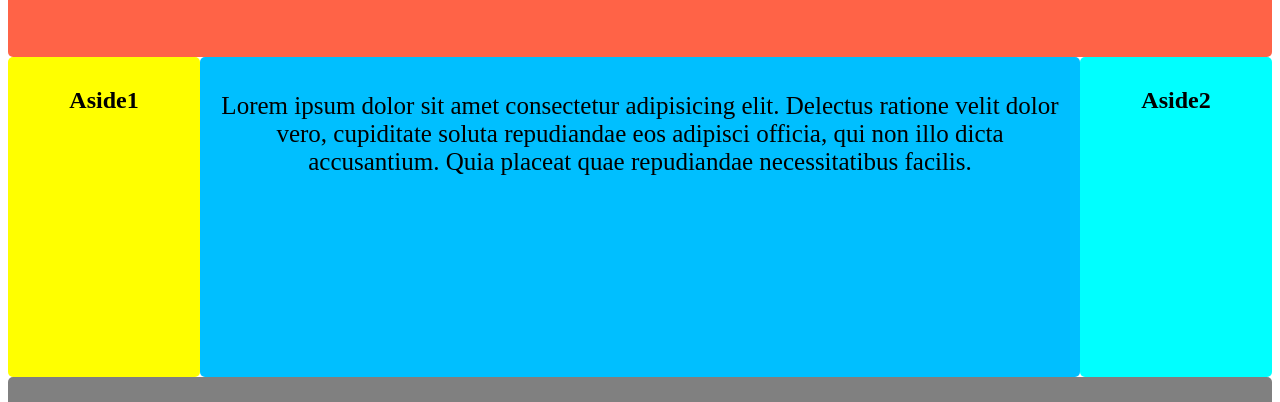
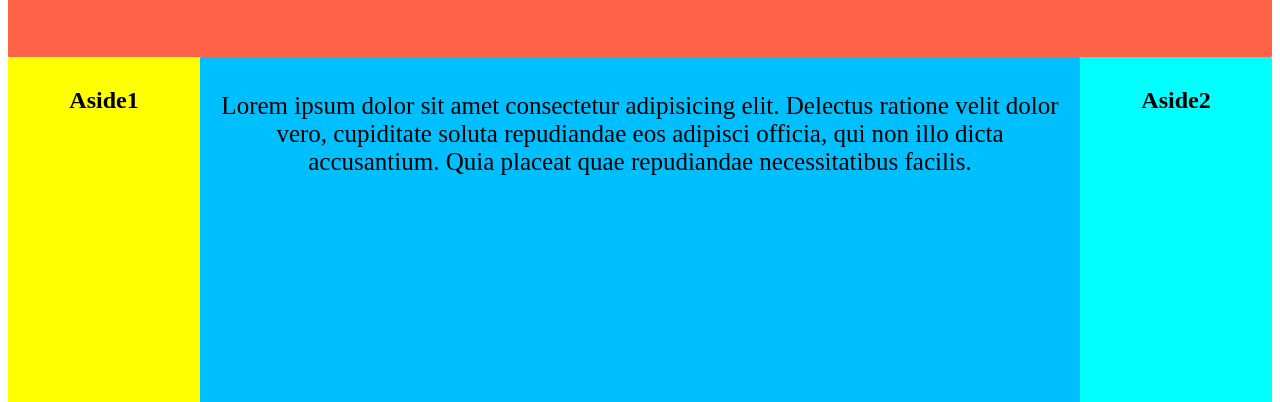
Before and after one commit to rajeshgcv/layout.com, a plain HTML site: page index.html in a window 1280 px wide. Shown: the part 91-493 px from the top of the page. Drawn offline with Linux system fonts and the light colour scheme.

Commit message:
add file

```diff
--- a/flexboxlayout.css
+++ b/flexboxlayout.css
@@ -5,10 +5,10 @@ text-align: center;
 }
 .wrapper>*{
     padding: 10px;
-   /* margin: 5px;
-*/    flex: 1 100%;
-    border-radius: 5px;
-}
+
+   flex: 1 100%;
+    border-radius: 1px;
+    }
 .header{
     background-color: tomato;
     height: 120px;
@@ -17,7 +17,7 @@ text-align: center;
 .main{
     text-align: center;
     background-color: deepskyblue;
-    height: 300px;
+    height: 600px;
     font-size: 25px;
 }
 .aside1{
@@ -53,18 +53,6 @@ text-align: center;
 
 }
 
-
-
-
-
-
-
-
-
-
-
-
-
 .footer{
     background-color: gray;
     height: 80px;
```
